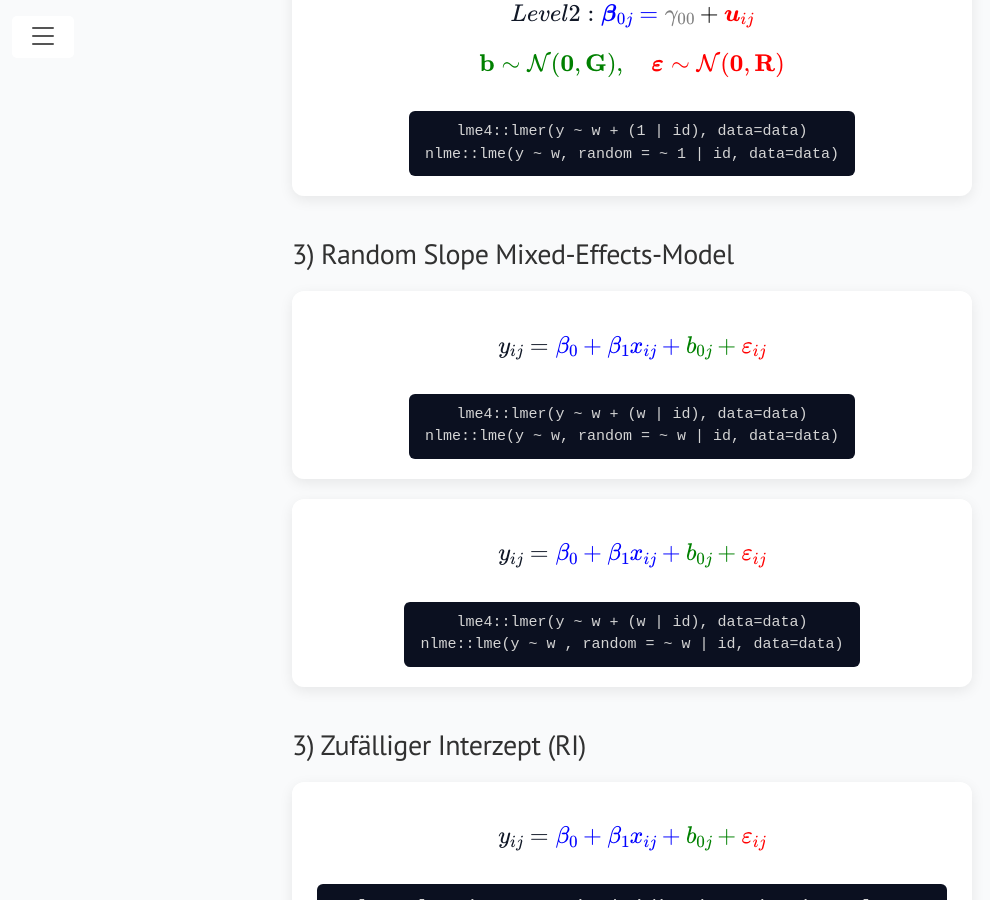
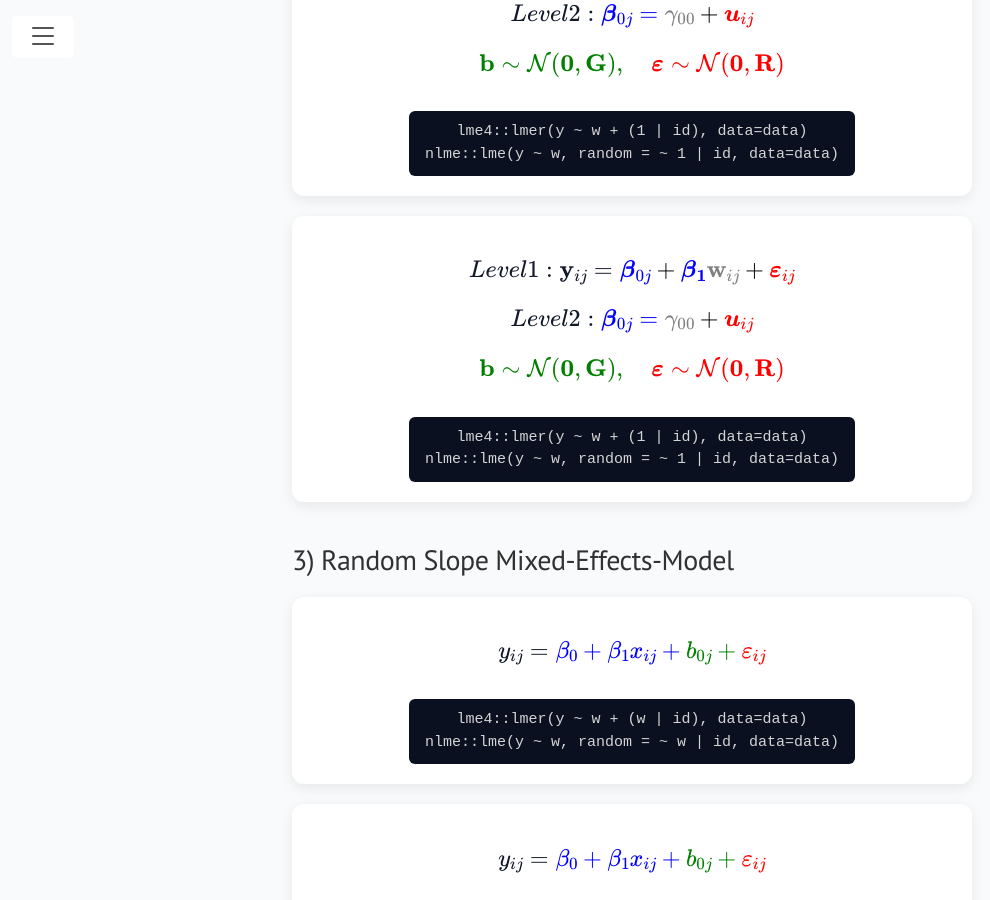
Before and after one commit to lennartseizer/ild, a Jekyll site: the page built from 9.html, in a window 1280 px wide and 900 px high, scrolled down 792 px. Shown: the whole window, without its empty margins (8-998 px from the left). Built offline with Jekyll 4.4.1, drawn with Linux system fonts in a browser that asks for light colours.

Commit message:
Update 9.html

```diff
--- a/9.html
+++ b/9.html
@@ -136,6 +136,30 @@ title: Formulas
       </center>
     </div>
 
+    <div class="card">
+      $$
+      Level&nbsp;1: \mathbf{y}_{ij}
+      = \color{blue}\boldsymbol{\beta}_{0j}
+      \color{black}+ \color{blue}\boldsymbol{\beta_{1}}\color{gray}{\mathbf{w}_{ij}}
+      \color{black}+ \color{red}{\boldsymbol{\varepsilon}_{ij}}
+      $$
+      $$
+      Level&nbsp;2: \color{blue}{\boldsymbol{\beta}_{0j}}
+      = \color{gray}{\gamma_{00}}
+       \color{black}+ \color{red}{\boldsymbol{u}_{ij}}
+      $$
+      $$
+      \color{green}{\mathbf b} \sim \mathcal N(\mathbf 0,\mathbf G),\quad
+      \color{red}{\boldsymbol\varepsilon} \sim \mathcal N(\mathbf 0,\mathbf R)
+      $$
+      <center>
+      <div class="code" style="font-size: 15px";>
+        lme4::lmer(y ~ w + (1 | id), data=data) <br>
+        nlme::lme(y ~ w, random = ~ 1 | id, data=data)
+      </div>
+      </center>
+    </div>
+
     <h2>3) Random Slope Mixed-Effects-Model</h2>
     <div class="card">
       $$
```
